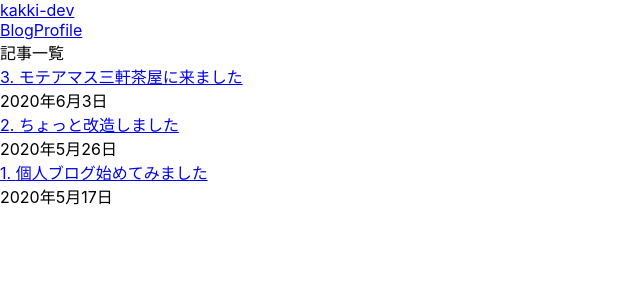
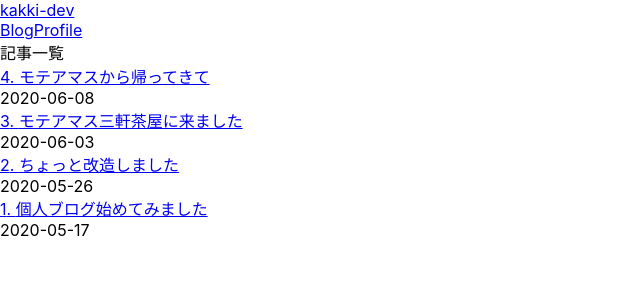
Before and after one commit to syunto07ka/kakki-dev, a React app: page / in a window 1280 px wide. Shown: the top 300 px of the page, without its empty margins (0-640 px from the left). Built offline with nearby package versions, Linux system fonts and the light colour scheme.

Commit message:
feat: add blog

```diff
--- a/src/constants/articles.ts
+++ b/src/constants/articles.ts
@@ -2,24 +2,31 @@ import { Article } from "model";
 import { Start } from "constants/blogs/Start";
 import AddImplementes from "constants/blogs/AddImplementes.mdx";
 import Moteamasu from "constants/blogs/Moteamasu.mdx";
+import Saddness from "constants/blogs/Sadness.mdx";
 
 export const articles: Article[] = [
   {
+    id: 4,
+    title: 'モテアマスから帰ってきて',
+    date: '2020-06-08',
+    description: Saddness,
+  },
+  {
     id: 3,
     title: 'モテアマス三軒茶屋に来ました',
-    date: '2020年6月3日',
+    date: '2020-06-03',
     description: Moteamasu,
   },
   {
     id: 2,
     title: 'ちょっと改造しました',
-    date: '2020年5月26日',
+    date: '2020-05-26',
     description: AddImplementes,
   },
   {
     id: 1,
     title: '個人ブログ始めてみました',
-    date: '2020年5月17日',
+    date: '2020-05-17',
     description: Start,
   }
 ];
--- /dev/null
+++ b/src/constants/blogs/Sadness.mdx
@@ -0,0 +1,29 @@
+ちょっとエモくなるけど、つらつらとポエムっぽいものを。
+
+### 寂しさ
+モテアマスから昨日帰ってきて、ふとしたときに心に響いてくる感情。
+
+以前にも感じたときがあって、いつだっただろうと思い返してみると、
+初めてリバ邸カオスに行って帰っている途中に感じていたものと同じだった気がしている。
+
+早くまた行きたいみたいな。家から一歩出た瞬間にもう帰りたいみたいな。
+そんな空間にモテアマスがもうなっているのを自分の中で感じた。
+
+たった1週間だったけど、なぜか住民一人一人と何かしら思い出を言えるくらいには関われて。
+
+中野さんと原さんは何かしらご飯作って面倒見てくれたし、
+さきょうさん原さん筋肉さんと麻雀して1位になったし、
+スイカバーとポップコーン食べながらきるびるさんさきょうさんとサマーウォーズ見て「夏だ」って言ってたし、
+ひでさんのギターはかっこよかったし、おたまさんはなぜかブラジャー持ってたし、つむつむさんには土下座したし、
+まーくんっていう吉原にめっちゃ行きたがってたカレー屋さんやってる好青年の人がいたし、
+かずきたさんに誘われて焼肉屋に行ったら30分もしないうちに閉店になったし、
+
+エトセトラエトセトラ。
+
+また帰りたいなあ。そもそも7月入ってええのかいな。入居者多くて断られそうな気がしているw
+
+### と思っていたら
+さっき現シェアハウスのオーナーから、7月からの2拠点居住プランのOKの返事が！
+かずきたさんありがとうございますmm
+
+取り敢えず7月から2拠点生活になるので、おねしゃす三茶！
```
